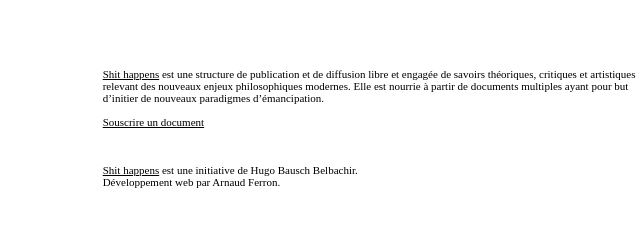
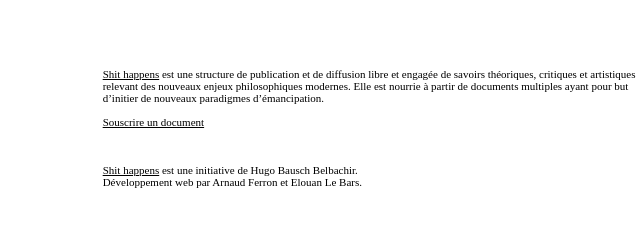
Before and after one commit to elouan-lb/shithappens, a website: page app/apropos.html in a window 1280 px wide. Shown: the part 154-394 px from the top of the page, 321-961 px from the left. Drawn offline with nearby package versions, Linux system fonts and the light colour scheme; files that its build step writes are made by us from their sources; a web font is replaced by a local one.

Commit message:
[ADD] credit

```diff
--- a/app/apropos.html
+++ b/app/apropos.html
@@ -19,7 +19,7 @@
       <br /><br /><br /><br />
 
       <u>Shit happens</u> est une initiative de Hugo Bausch Belbachir.<br />
-      Développement web par Arnaud Ferron.
+      Développement web par Arnaud Ferron et <a href="http://elouan-lebars.fr">Elouan Le Bars</a>.
     </div>
     @@include('./footer.html')
 
```
